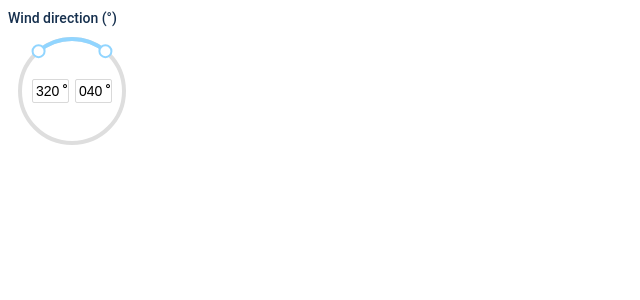
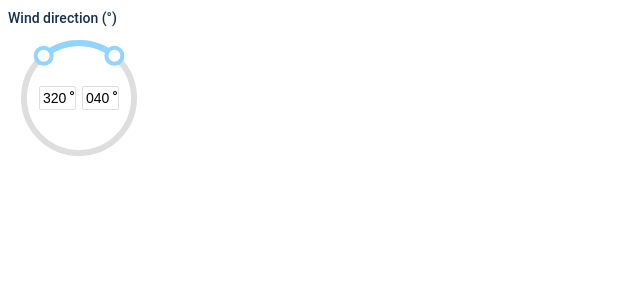
Before and after one commit to phalkone/fast-circular-slider, a React app: page / in a window 1280 px wide. Shown: the top 300 px of the page, without its empty margins (0-640 px from the left). Built offline with nearby package versions, Linux system fonts and the light colour scheme; the HTML template or start-up script is replaced by a standard one.

Commit message:
Styling properties

```diff
--- a/src/components/CircularSlider/Arc.tsx
+++ b/src/components/CircularSlider/Arc.tsx
@@ -3,13 +3,14 @@ import type { IMousePos, IInitialArc } from '../../types/CircularSlider.types'
 import { getAngle, bound } from '../../utils/CircularSlider.utils'
 import { Draggable } from './Draggable'
 import { CircularSliderContext } from '.'
-import * as styles from '../../themes/CircularSlider.css'
 
 /**
  * Arc for the slider
  */
 export const Arc = () => {
   const context = useContext(CircularSliderContext)
+  const onMouseEnter = () => context.setHover(true)
+  const onMouseLeave = () => context.setHover(false)
   const start = context.value[0]
   const end = context.value[1]
   const largeFlag = (end < start ? 360 - start + end : end - start) > 180 ? 1 : 0
@@ -39,25 +40,43 @@ export const Arc = () => {
     context.setSelectedHandle(dragging ? 2 : 3)
   }
 
-  return (
-    <Draggable
-      onMouseDown={onMouseDown}
-      onMouseMove={onMouseMove}
-      onDrag={onDrag}>
+  const stroke = context.disabled ? context.disabledColor : (context.hover || context.selectedHandle !== 3) ? context.hoverColor : context.sliderColor
+
+  let arc = (
+    <>
     <path
       d={`M ${context.points[1].x} ${context.points[1].y} ` +
-        `A ${context.radius} ${context.radius} 0 ${largeFlag} 0 ` +
+        `A ${context.circleRadius} ${context.circleRadius} 0 ${largeFlag} 0 ` +
         `${context.points[0].x} ${context.points[0].y}`}
-        className={styles.arc}
+      stroke={stroke}
+      onMouseEnter={onMouseEnter}
+      onMouseLeave={onMouseLeave}
+      fill='none'
+      strokeWidth={context.arcWidth}
     />
     {(start === end || Math.abs(start - end) === 360) &&
     <circle
       cx={context.center}
       cy={context.center}
-          r={context.radius}
-          className={styles.circle}
-        />
-      }
+      r={context.circleRadius}
+      fill='none'
+      strokeWidth={context.arcWidth}
+      stroke={stroke}
+      onMouseEnter={onMouseEnter}
+      onMouseLeave={onMouseLeave}/>}
+    </>
+  )
+
+  if (!context.disabled) {
+    arc = (
+      <Draggable
+        onMouseDown={onMouseDown}
+        onMouseMove={onMouseMove}
+        onDrag={onDrag}>
+        {arc}
       </Draggable>
     )
   }
+
+  return arc
+}
--- a/src/components/CircularSlider/DegreeInput.tsx
+++ b/src/components/CircularSlider/DegreeInput.tsx
@@ -1,4 +1,4 @@
-import React, { useContext } from 'react'
+import React, { useContext, useState } from 'react'
 import type { ChangeEvent } from 'react'
 import type { IDegreeInput } from '../../types/CircularSlider.types'
 import * as styles from '../../themes/CircularSlider.css'
@@ -15,6 +15,9 @@ export const DegreeInput = (props: IDegreeInput) => {
     context.setValue(props.id === 1 ? [context.value[0], degree] : [degree, context.value[1]])
   }
   const selected = (context.selectedHandle === props.id || context.selectedHandle === 2)
+  const [focus, setFocus] = useState<boolean>(false)
+  const onFocus = () => { setFocus(true) }
+  const onBlur = () => { setFocus(false) }
 
   return (
     <div
@@ -28,9 +31,16 @@ export const DegreeInput = (props: IDegreeInput) => {
         <input
           type='number'
           maxLength={3}
-          className={`${styles.input} ${selected ? styles.selectedDegree : ''}`}
+          style={{
+            border: (selected || focus) ? `1px solid ${context.hoverColor}` : `1px solid ${context.circleColor}`,
+            boxShadow: focus ? `0 0 0 2px ${context.hoverColor}33` : 'none'
+          }}
+          className={styles.input}
           value={context.value[props.id].toString().padStart(3, '0')}
+          onFocus={onFocus}
+          onBlur={onBlur}
           onChange={setDegree}
+          disabled={context.disabled}
         />
       </div>
     </div>
--- a/src/components/CircularSlider/Handle.tsx
+++ b/src/components/CircularSlider/Handle.tsx
@@ -1,16 +1,16 @@
-import React, { useState, useContext } from 'react'
+import React, { useContext } from 'react'
 import type { IHandle, IPosition, IMousePos } from '../../types/CircularSlider.types'
 import { getAngle } from '../../utils/CircularSlider.utils'
 import { Draggable } from './Draggable'
 import { CircularSliderContext } from '.'
-import * as styles from '../../themes/CircularSlider.css'
 
 /**
  * Handle for the slider
  */
 export const Handle = (props: IHandle) => {
   const context = useContext(CircularSliderContext)
-  const [selected, setSelected] = useState(false)
+  const onMouseEnter = () => context.setHover(true)
+  const onMouseLeave = () => context.setHover(false)
   const onMouseDown = (parent : IMousePos) : IPosition => {
     return {
       x: parent.x + context.center,
@@ -24,29 +24,41 @@ export const Handle = (props: IHandle) => {
   }
 
   const onDrag = (dragging: boolean) : void => {
-    setSelected(dragging)
     context.setSelectedHandle(dragging ? props.id : 3)
   }
 
-  return (
+  let handle = (
+    <circle
+      onMouseEnter={onMouseEnter}
+      onMouseLeave={onMouseLeave}
+      cx={context.points[props.id].x}
+      cy={context.points[props.id].y}
+      r={context.handleRadius}
+      fill='white'
+      strokeWidth={context.handleWidth}
+      stroke={context.disabled ? context.disabledColor : (context.hover || context.selectedHandle !== 3) ? context.hoverColor : context.sliderColor}
+    />
+  )
+
+  if (!context.disabled) {
+    handle = (
       <Draggable
         onMouseDown={onMouseDown}
         onMouseMove={onMouseMove}
         onTop={context.onTop}
-      onDrag={onDrag}>
-      {selected &&
+        onDrag={onDrag} >
+        {context.selectedHandle === props.id &&
           <circle
             cx={context.points[props.id].x}
             cy={context.points[props.id].y}
-        r={10}
-        className={styles.selected}
+            r={context.handleRadius + context.handleWidth + 2}
+            fill={`${context.hoverColor}`}
+            opacity={0.2}
           />}
-      <circle
-        cx={context.points[props.id].x}
-        cy={context.points[props.id].y}
-        r={6}
-        className={styles.handle}
-      />
+          {handle}
       </Draggable>
     )
   }
+
+  return handle
+}
--- a/src/components/CircularSlider/index.tsx
+++ b/src/components/CircularSlider/index.tsx
@@ -14,8 +14,10 @@ import { DegreeInput } from './DegreeInput'
 const CircularSlider = (props: ICircularSlider) => {
   const [value, setValue] = useState<[number, number]>(props.value ? props.value : props.defaultValue)
   const [selectedHandle, setSelectedHandle] = useState<number>(3)
+  const [hover, setHover] = useState<boolean>(false)
   const id = useRef<string>(_uniqueId('active-handle-circular-slider-'))
-  const center = props.radius + 12
+  const padding = props.handleRadius + props.handleWidth + 4
+  const center = props.circleRadius + padding
 
   useEffect(() => {
     if (props.onChange) props.onChange(value)
@@ -24,14 +26,25 @@ const CircularSlider = (props: ICircularSlider) => {
   return (
     <CircularSliderContext.Provider value={{
       center: center,
-      radius: props.radius,
       value: value,
       setValue: setValue,
       selectedHandle: selectedHandle,
       setSelectedHandle: setSelectedHandle,
-      points: [getXY(value[0], props.radius, 12), getXY(value[1], props.radius, 12)],
+      points: [getXY(value[0], props.circleRadius, padding), getXY(value[1], props.circleRadius, padding)],
+      hover: hover,
+      setHover: setHover,
       onTop: id.current,
-      disabled: props.disabled
+      disabled: props.disabled,
+      circleRadius: props.circleRadius,
+      handleRadius: props.handleRadius,
+      sliderColor: props.sliderColor,
+      hoverColor: props.hoverColor,
+      circleColor: props.circleColor,
+      focusColor: props.focusColor,
+      arcWidth: props.arcWidth,
+      circleWidth: props.circleWidth,
+      handleWidth: props.handleWidth,
+      disabledColor: props.disabledColor
     }}>
     <div style={props.style}>
       <div className={styles.container}>
@@ -52,13 +65,15 @@ const CircularSlider = (props: ICircularSlider) => {
           <circle
             cx={center}
             cy={center}
-            r={props.radius}
-            className={`${styles.circle} ${styles.backgroundCircle}`}
+            r={props.circleRadius}
+            fill='none'
+            strokeWidth={props.circleWidth}
+            stroke={props.circleColor}
           />
           <Arc />
           <Handle id={0} />
           <Handle id={1} />
-          <use href={`${id.current}`}/>
+          <use href={`#${id.current}`}/>
         </svg>
       </div>
     </div>
@@ -67,9 +82,18 @@ const CircularSlider = (props: ICircularSlider) => {
 }
 
 CircularSlider.defaultProps = {
-  radius: 52,
+  circleRadius: 52,
+  handleRadius: 6,
   defaultValue: [320, 40],
-  disabled: false
+  disabled: false,
+  sliderColor: '#91d5ff',
+  disabledColor: '#b8b8b8',
+  hoverColor: '#69c0ff',
+  circleColor: '#dedede',
+  focusColor: '#69c0ff',
+  arcWidth: 4,
+  circleWidth: 4,
+  handleWidth: 2
 }
 
 export const CircularSliderContext = createContext<ICircularSliderContext>(undefined!)
--- a/src/index.tsx
+++ b/src/index.tsx
@@ -23,9 +23,18 @@ const App = () => {
         }}>Wind direction (°)</label>
     </div>
     <CircularSlider
-      radius={52}
       value={value}
       onChange={handleChange}
+      circleRadius={55}
+      handleRadius={8}
+      sliderColor='#91d5ff'
+      disabledColor='#b8b8b8'
+      hoverColor='#69c0ff'
+      circleColor='#dedede'
+      focusColor='#69c0ff'
+      arcWidth={6}
+      circleWidth={6}
+      handleWidth={4}
     />
   </div>
   )
--- a/src/themes/CircularSlider.css
+++ b/src/themes/CircularSlider.css
@@ -1,36 +1,7 @@
 .container {
   position:relative;
-  stroke: #91d5ff;
   width: fit-content;
   height: fit-content;
-}
-
-.container:hover {
-  stroke: #69c0ff;
-}
-
-.handle {
-  fill: white;
-  stroke-width: 2;
-}
-
-.selected {
-  fill:#69c0ff;
-  opacity:0.2;
-}
-
-.circle {
-  fill: transparent;
-  stroke-width: 4;
-}
-
-.backgroundCircle {
-  stroke: #dedede;
-}
-
-.arc {
-  fill: none;
-  stroke-width: 4;
 }
 
 .degreeField {
@@ -56,20 +27,10 @@
   text-align: left;
   text-indent: 1px;
   background-color: transparent;
-  border: 1px solid #d9d9d9;
   border-radius: 2px;
   font-size:14px;
   box-sizing: content-box;
-}
-
-.selectedDegree,
-.input:focus {
-  border: 1px solid #69c0ff;
-}
-
-.input:focus {
   outline: none;
-  box-shadow: 0 0 0 2px rgb(24 144 255 / 20%);
 }
 
 .input::-webkit-outer-spin-button,
```
Also changed, not shown: src/types/CircularSlider.types.ts (+18 -4 lines), 2 other files (tests, documents, lock files or other folders). Lines whose indentation alone changed are shown as unchanged.
